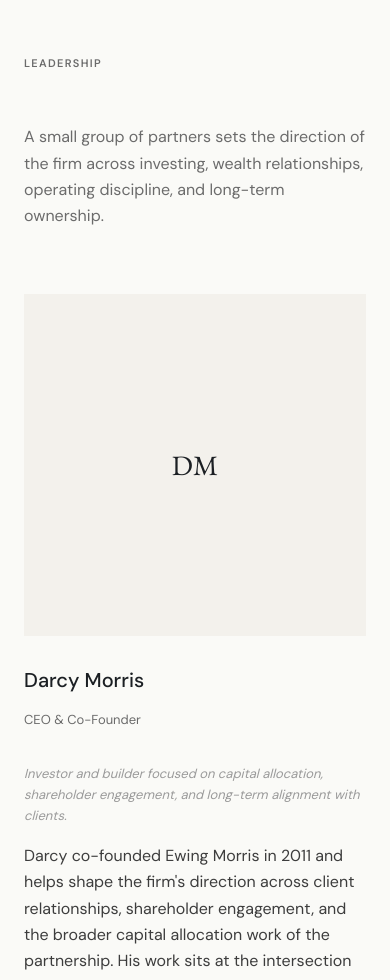
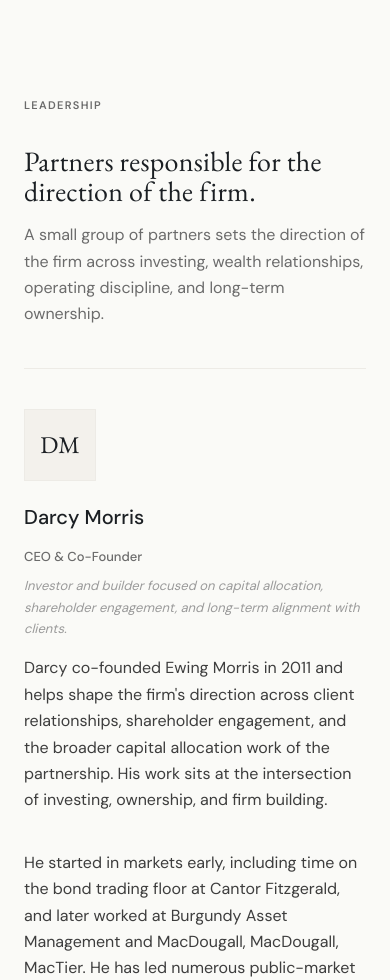
Before and after one commit to darcydmorris-commits/ewingmorris-site, a Next.js app: page /team in a window 390 px wide. Shown: the part 1020-2000 px from the top of the page. Built offline with nearby package versions, Linux system fonts and the light colour scheme.

Commit message:
Improve spacing and structure on People page

```diff
--- a/app/team/page.tsx
+++ b/app/team/page.tsx
@@ -176,8 +176,8 @@
     <main>
       <PageHeader
         eyebrow="People"
-        title="People"
-        lead="Ewing Morris is a partnership of investors, operators, and builders. The firm is intentionally small and organized around judgment, accountability, and long-term alignment with clients."
+        title="A partnership built around judgment."
+        lead="Ewing Morris is a partnership of investors, operators, and builders. The firm is intentionally small, with senior people close to decisions, clients, and the long-term stewardship of capital."
       />
 
       <SectionWrapper>
@@ -196,6 +196,7 @@
         <ScrollReveal>
           <div className={styles.groupIntro}>
             <Eyebrow>Leadership</Eyebrow>
+            <h2>Partners responsible for the direction of the firm.</h2>
             <p>
               A small group of partners sets the direction of the firm across investing, wealth relationships, operating discipline, and long-term ownership.
             </p>
@@ -212,6 +213,7 @@
         <ScrollReveal>
           <div className={styles.groupIntro}>
             <Eyebrow>Investment Team</Eyebrow>
+            <h2>Investors with different lenses, working from the same discipline.</h2>
             <p>
               The investment team brings different lenses to the same task: careful underwriting, original research, and disciplined capital deployment.
             </p>
@@ -228,6 +230,7 @@
         <ScrollReveal>
           <div className={styles.groupIntro}>
             <Eyebrow>Wealth, Client &amp; Operating Team</Eyebrow>
+            <h2>The people who turn investment judgment into durable client work.</h2>
             <p>
               Wealth relationships are sustained by people who can combine portfolio judgment, client partnership, and operational reliability.
             </p>
@@ -244,6 +247,7 @@
         <ScrollReveal>
           <div className={styles.groupIntro}>
             <Eyebrow>Advisor</Eyebrow>
+            <h2>Specialist counsel when shareholder work becomes more complex.</h2>
             <p>
               The firm also draws on specialist counsel when a situation demands deeper experience in shareholder engagement and contested governance work.
             </p>
--- a/app/team/team.module.css
+++ b/app/team/team.module.css
@@ -30,11 +30,18 @@
 .groupIntro {
   display: grid;
   gap: var(--space-sm);
-  max-width: 38em;
-  margin-bottom: var(--space-xl);
+  max-width: 44rem;
+  margin-bottom: calc(var(--space-xl) + var(--space-sm));
+}
+
+.groupIntro h2 {
+  max-width: 18ch;
+  font-size: clamp(1.75rem, 2.2vw, 2.375rem);
+  line-height: 1.08;
 }
 
 .groupIntro p {
+  max-width: 36rem;
   color: var(--color-text-secondary);
 }
 
@@ -81,4 +88,13 @@
     margin: 0;
     text-align: left;
   }
+
+  .groupIntro {
+    margin-bottom: var(--space-lg);
+  }
+
+  .groupIntro h2,
+  .groupIntro p {
+    max-width: none;
+  }
 }
--- a/components/TeamCard.module.css
+++ b/components/TeamCard.module.css
@@ -1,31 +1,38 @@
 .card {
   display: grid;
   gap: var(--space-sm);
+  align-content: start;
+  padding-top: var(--space-lg);
+  border-top: 1px solid var(--color-border-subtle);
 }
 
 .placeholder {
+  width: 4.5rem;
   aspect-ratio: 1;
   display: grid;
   place-items: center;
   background: var(--color-bg-muted);
+  border: 1px solid var(--color-border-subtle);
 }
 
 .initials {
   font-family: var(--font-serif);
-  font-size: var(--text-h2);
+  font-size: clamp(1.5rem, 2vw, 1.875rem);
   color: var(--color-heading);
 }
 
 .name {
-  margin-top: var(--space-sm);
+  margin-top: var(--space-xs);
 }
 
 .title {
   font-size: var(--text-small);
+  font-weight: 500;
   color: var(--color-text-secondary);
 }
 
 .focus {
+  margin-top: calc(var(--space-xs) * -1);
   font-size: var(--text-small);
   color: var(--color-text-tertiary);
   font-style: italic;
@@ -38,6 +45,7 @@
 
 .bio {
   color: var(--color-text);
+  max-width: 42rem;
 }
 
 .tagline {
@@ -48,6 +56,7 @@
 
 .email {
   width: fit-content;
+  margin-top: var(--space-xs);
   font-size: var(--text-small);
   text-decoration: none;
   border-bottom: 1px solid var(--color-border);
```
Also changed, not shown: 1 other file (tests, documents, lock files or other folders).
